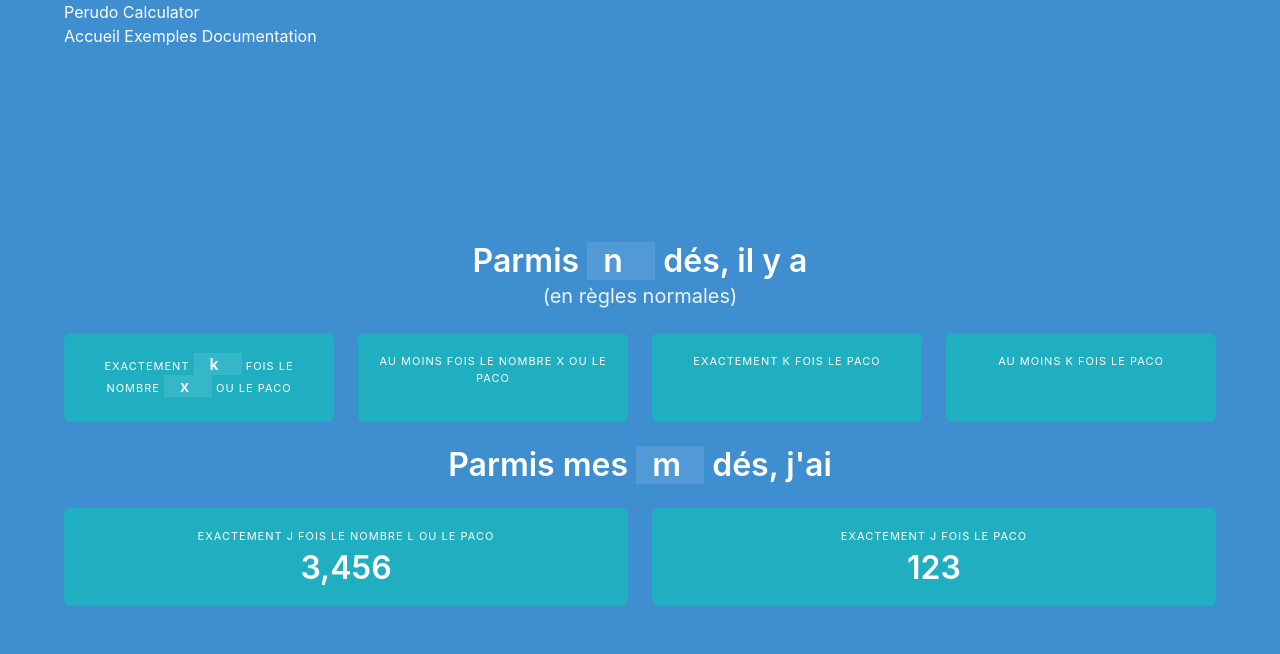
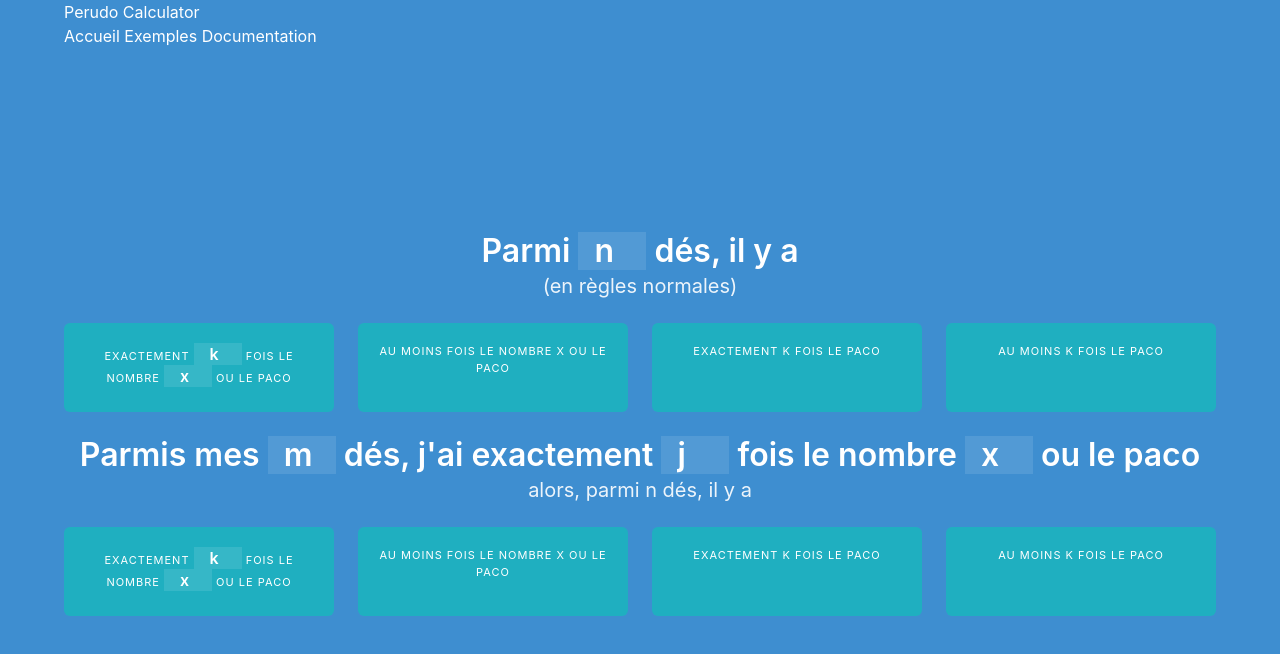
Before and after one commit to mmorainville/perudo-calculator, a Nuxt app: page / in a window 1280 px wide. Shown: the top 654 px of the page. Built offline with nearby package versions, Linux system fonts and the light colour scheme.

Commit message:
feat: add conditional probabilities

```diff
--- a/pages/index.vue
+++ b/pages/index.vue
@@ -33,7 +33,7 @@
     <div class="hero-body">
       <div class="container has-text-centered">
         <h1 class="title">
-          Parmis <input v-model.number="n" class="c-input-number c-input-number--title" type="number" placeholder="n" min="0" step="1"> dés, il y a
+          Parmi <input v-model.number="n" class="c-input-number c-input-number--title" type="number" placeholder="n" :min="k" step="1"> dés, il y a
         </h1>
         <h2 class="subtitle">
           (en règles normales)
@@ -74,23 +74,45 @@
         </div>
 
         <h1 class="title">
-          Parmis mes <input class="c-input-number c-input-number--title" type="number" placeholder="m"> dés, j'ai
+          Parmis mes <input v-model.number="m" class="c-input-number c-input-number--title" type="number" placeholder="m" min="1" :max="n > 5 ? 5 : n">
+          dés, j'ai exactement <input v-model.number="j" class="c-input-number c-input-number--title" type="number" placeholder="j" min="0" :max="m">
+          fois le nombre <input v-model.number="l" class="c-input-number c-input-number--title" type="number" placeholder="x" min="2" max="6">
+          ou le paco
         </h1>
+        <h2 class="subtitle">
+          alors, parmi {{ n || 'n' }} dés, il y a
+        </h2>
 
         <div class="tile is-ancestor c-values">
           <div class="tile is-parent">
             <div class="tile is-child box is-shadowless has-text-white c-values__block c-values__block--primary">
               <p class="heading">
-                exactement j fois le nombre l ou le paco
+                exactement <input v-model.number="k" class="c-input-number c-input-number--heading" type="number" placeholder="k" min="0" :max="n" step="1">
+                fois le nombre <input v-model.number="l" class="c-input-number c-input-number--heading" type="number" placeholder="x" min="2" max="6">
+                ou le paco
               </p>
-              <p class="title">3,456</p>
+              <p class="title">{{ Pankl_mjl | percentage }}</p>
             </div>
           </div>
 
           <div class="tile is-parent">
             <div class="tile is-child box is-shadowless has-text-white c-values__block c-values__block--primary">
-              <p class="heading">exactement j fois le paco</p>
-              <p class="title">123</p>
+              <p class="heading">au moins {{ k }} fois le nombre {{ l || 'x' }} ou le paco</p>
+              <p class="title">{{ PAnkl_mjl | percentage }}</p>
+            </div>
+          </div>
+
+          <div class="tile is-parent">
+            <div class="tile is-child box is-shadowless has-text-white c-values__block c-values__block--primary">
+              <p class="heading">exactement k fois le paco</p>
+              <p class="title">{{ Pankpaco_mjpaco | percentage }}</p>
+            </div>
+          </div>
+
+          <div class="tile is-parent">
+            <div class="tile is-child box is-shadowless has-text-white c-values__block c-values__block--primary">
+              <p class="heading">au moins k fois le paco</p>
+              <p class="title">{{ PAnkpaco_mjpaco | percentage }}</p>
             </div>
           </div>
         </div>
@@ -123,39 +145,58 @@
     computed: {
       // Parmis n dés, il y a exactement k fois le nombre l ou le paco
       Pankl () {
-        try {
-          return math.eval(`${math.combinations(this.n, this.k)} * ((2 ^ (${this.n} - ${this.k})) / (3 ^ ${this.n}))`)
-        } catch (error) { console.warn(error) }
+        return this.getExactly(this.n, this.k)
       },
       // Parmis n dés, il y a au moins k fois le nombre l ou le paco
       PAnkl () {
-        try {
-          let result = null
-          for (let i = 0; i < this.n - this.k + 1; i++) {
-            result += math.eval(`${math.combinations(this.n, i + this.k)} * ((2 ^ (${this.n} - ${i + this.k})) / (3 ^ ${this.n}))`)
-          }
-          return result
-        } catch (error) { console.warn(error) }
+        return this.getAtLeast(this.n, this.k)
       },
       // Parmis n dés, il y a exactement k fois le paco
       Pankpaco () {
+        return this.getExactly(this.n, this.k, true)
+      },
+      // Parmis n dés, il y a au moins k fois le paco
+      PAnkpaco () {
+        return this.getAtLeast(this.n, this.k, true)
+      },
+      Pankl_mjl () {
+        return this.getExactly(this.n - this.m, this.k - this.j)
+      },
+      // Parmis n dés, il y a au moins k fois le nombre l ou le paco
+      PAnkl_mjl () {
+        return this.getAtLeast(this.n - this.m, this.k - this.j)
+      },
+      // Parmis n dés, il y a exactement k fois le paco
+      Pankpaco_mjpaco () {
+        return this.getExactly(this.n - this.m, this.k - this.j, true)
+      },
+      // Parmis n dés, il y a au moins k fois le paco
+      PAnkpaco_mjpaco () {
+        return this.getAtLeast(this.n - this.m, this.k - this.j, true)
+      }
+    },
+    methods: {
+      getExactly (n, k, isPalifico) {
+        let numerator = isPalifico ? 5 : 2
+        let denominator = isPalifico ? 6 : 3
         try {
-          return math.eval(`${math.combinations(this.n, this.k)} * ((5 ^ (${this.n} - ${this.k})) / (6 ^ ${this.n}))`)
+          return math.eval(`${math.combinations(n, k)} * ((${numerator} ^ (${n} - ${k})) / (${denominator} ^ ${n}))`)
         } catch (error) { console.warn(error) }
       },
-      // Parmis n dés, il y a exactement k fois le paco
-      PAnkpaco () {
+      getAtLeast (n, k, isPalifico) {
+        let numerator = isPalifico ? 5 : 2
+        let denominator = isPalifico ? 6 : 3
         try {
           let result = null
-          for (let i = 0; i < this.n - this.k + 1; i++) {
-            result += math.eval(`${math.combinations(this.n, i + this.k)} * ((5 ^ (${this.n} - ${i + this.k})) / (6 ^ ${this.n}))`)
+          for (let i = 0; i < n - k + 1; i++) {
+            result += math.eval(`${math.combinations(n, i + k)} * ((${numerator} ^ (${n} - ${i + k})) / (${denominator} ^ ${n}))`)
           }
           return result
         } catch (error) { console.warn(error) }
       }
     },
     filters: {
-      percentage: function (value) {
+      percentage (value) {
         try {
           return math.format(math.eval(`${value} * 100`), {notation: 'fixed', precision: 2}) + ' %'
         } catch (error) { console.warn(error) }
```
